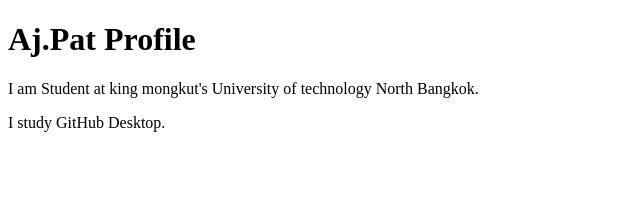
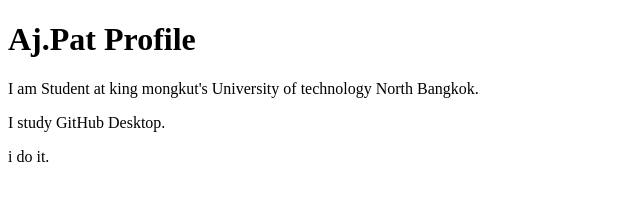
Before and after one commit to EIEIZA55/github-desktop-project, a plain HTML site: page index.html in a window 1280 px wide. Shown: the full height of the page, 0-640 px from the left. Drawn offline with Linux system fonts and the light colour scheme.

Commit message:
Add some text
Add some text

```diff
--- a/index.html
+++ b/index.html
@@ -9,5 +9,6 @@
     <h1>Aj.Pat Profile</h1>
     <p>I am Student at king mongkut's University of technology North Bangkok.</p>
     <p>I study GitHub Desktop.</p>
+    <p> i do it.</p>
 </body>
 </html>
```
